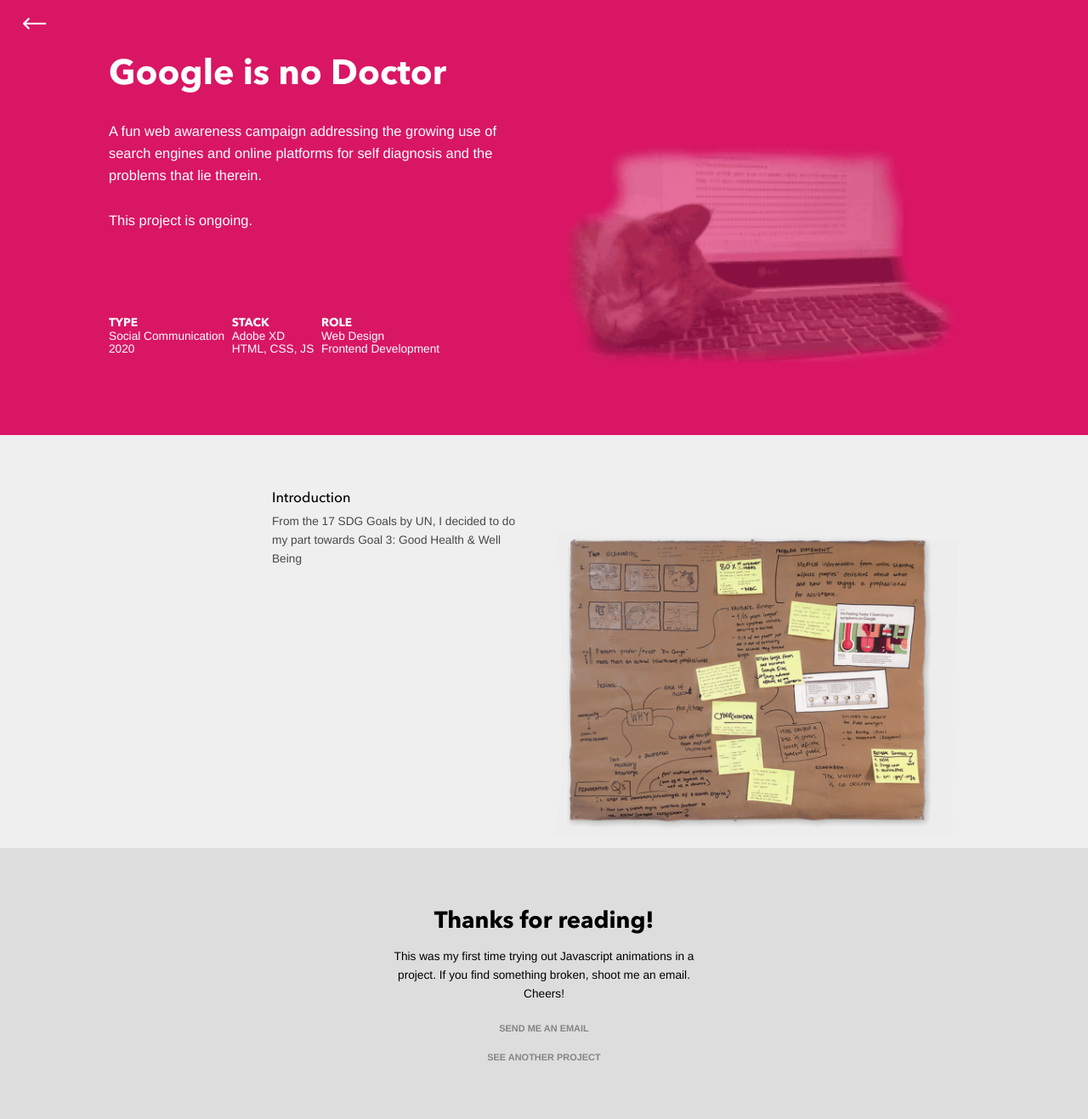
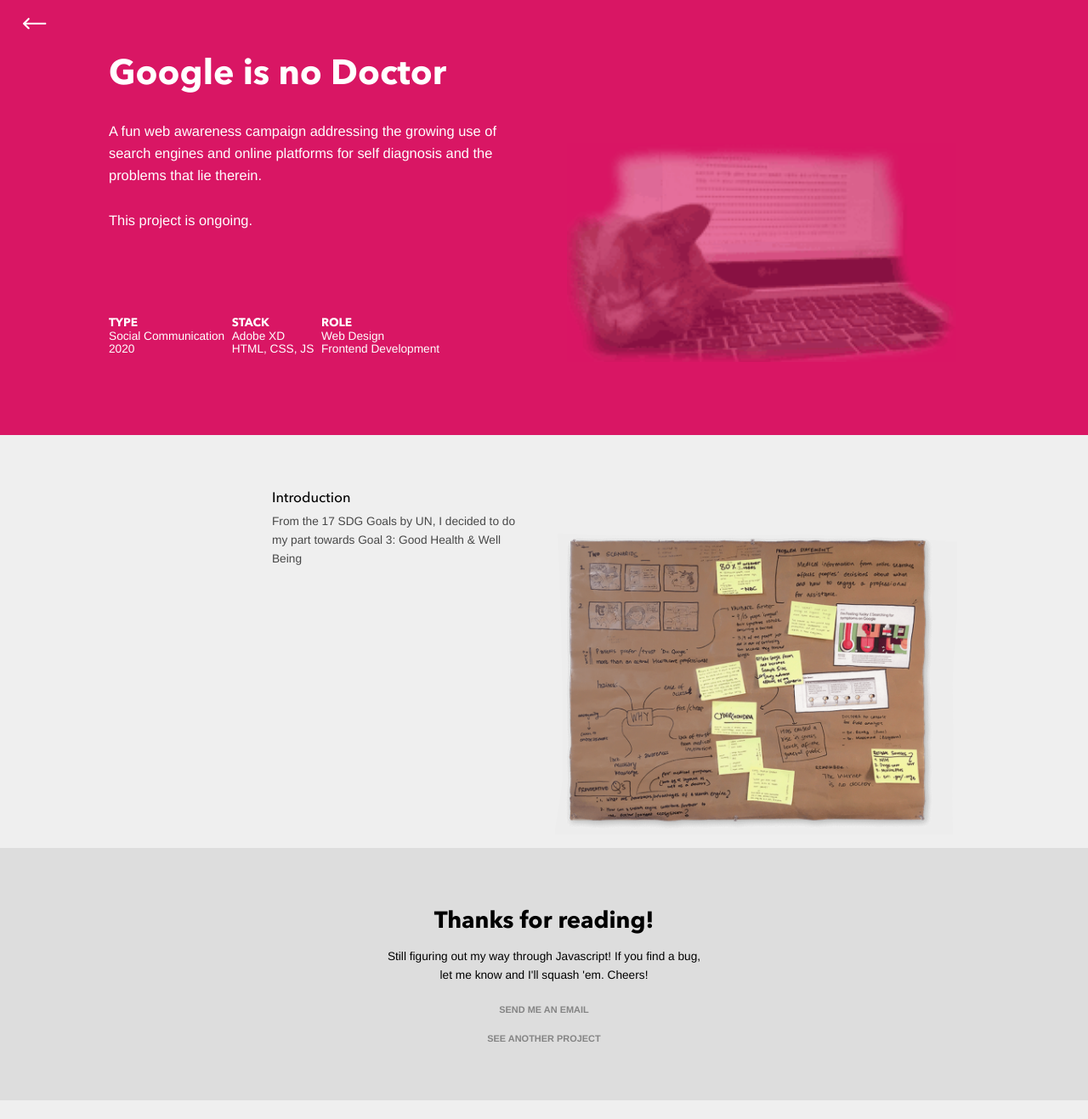
Before and after one commit to clearlysid/clearlysid.github.io, a Jekyll site: the page built from _work/1_scomm.html, in a window 1280 px wide. Shown: the whole page at 85% size. Built offline with Jekyll 4.4.1, drawn with Linux system fonts in a browser that asks for light colours; some web fonts are replaced; after the commit the page ends 1295 px from its top, so only the background shows below that.

Commit message:
rewrote footer

```diff
--- a/_layouts/project.html
+++ b/_layouts/project.html
@@ -41,7 +41,7 @@
         </div>
         <div class="contact">
             <h3>Thanks for reading!</h3>
-            <p>This was my first time trying out Javascript animations in a project. If you find something broken, shoot me an email. Cheers!</p>
+            <p>Still figuring out my way through Javascript! If you find a bug, let me know and I'll squash 'em. Cheers!</p>
 
             <div class="contact-links">
                 <a href="mailto:mail@siddharthjha.com">
```
